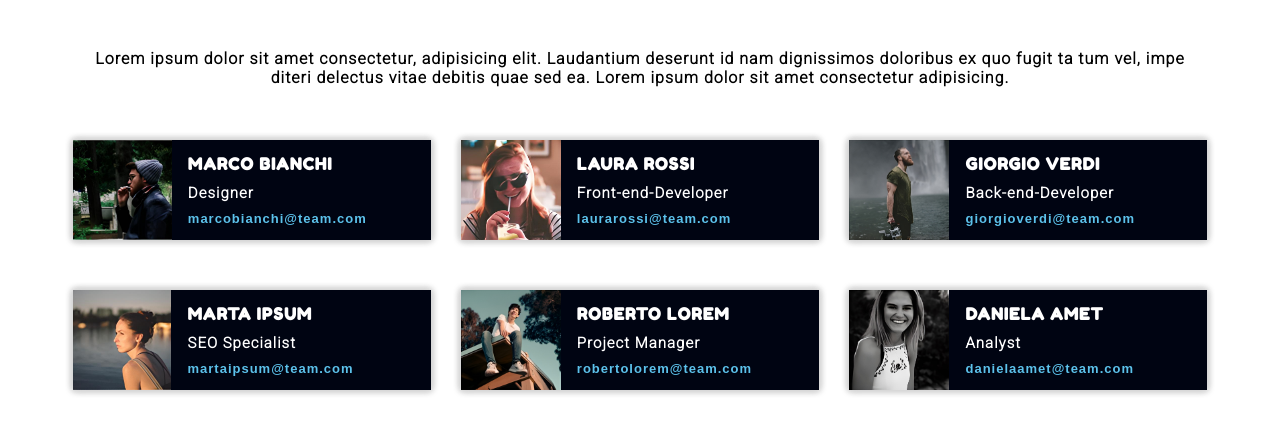
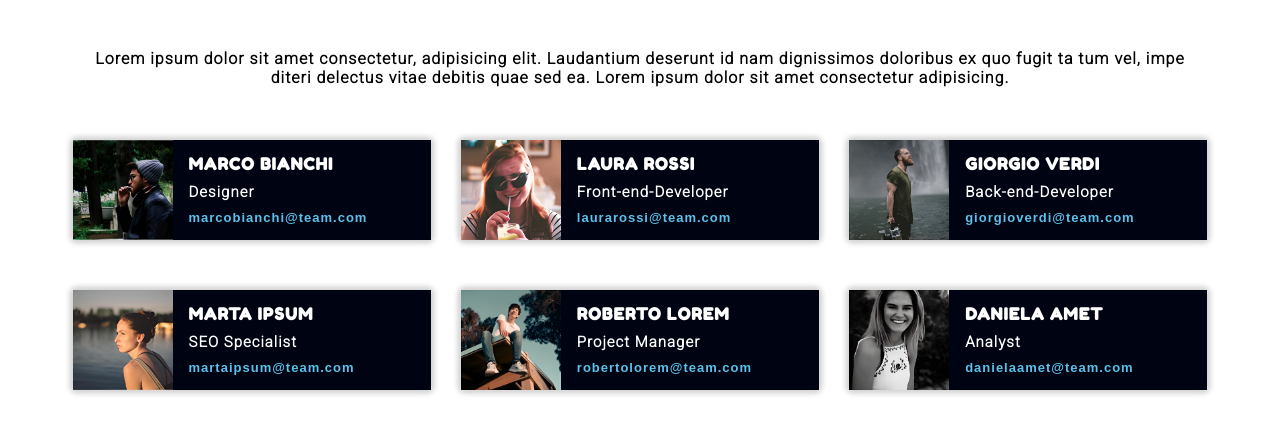
Before and after one commit to M6Irinel/html-css-float-cards, a plain HTML site: page index.html in a window 1280 px wide. Shown: the part 82-516 px from the top of the page. Drawn offline with Linux system fonts and the light colour scheme; a web font is replaced by a local one.

Commit message:
aggiunto max-width

```diff
--- a/css/style.css
+++ b/css/style.css
@@ -24,14 +24,14 @@ header > h1 {
     font-size: 37px;
 }
 
-header > h1, .cards > h3 {
+header > h1, .cards h3 {
     font-family: 'Fredoka One', cursive;
 }
 
 /* MAIN -------------------------------------------- */
 
 main {
-    width: 1135px;
+    max-width: 1135px;
     margin: auto;
 }
 
@@ -69,9 +69,10 @@ main > p {
     color: #fff;
 
     width: calc(calc(100% - 30px * 2) / 3);
-    height: 100px;
     margin-bottom: 50px;
     margin-right: 30px;
+
+    overflow: hidden;
 
     /* OMBRE */
     box-shadow: 2px 2px var(--sfocatura_ombre) var(--background_color), -2px 2px var(--sfocatura_ombre) var(--background_color), 2px -2px var(--sfocatura_ombre) var(--background_color), -2px -2px var(--sfocatura_ombre) var(--background_color);
@@ -83,25 +84,28 @@ main > p {
 
 .cards img {
     float: left;
-    height: 100%;
+    height: 100px;
+    width: 100px;
     margin-right: 16px;
 }
 
-.cards h3 {
-    margin-top: 14px;
+.cards > .info > h3 {
     font-size: 16.5px;
     letter-spacing: 1px;
+    margin-top: 14px;
 }
 
-.cards *:not(img){
+.cards > .info > * {
     height: calc(calc(100% - 11px) / 3);
+    margin-bottom: 9px;
+    display: block;
 }
 
-.cards > p {
+.cards > .info > p {
     font-size: 15px;
 }
 
-.cards > a, .cards > p {
+.cards > .info > a, .cards > .info > p {
     font-weight: 600;
     letter-spacing: 1px;
 }
@@ -110,7 +114,5 @@ a.email {
     font-size: 13px;
     font-family: 'ABeeZee', sans-serif;
     color: #5cc2eb;
-    position: relative;
-    bottom: 5px;
     text-decoration: none;
 }
--- a/index.html
+++ b/index.html
@@ -28,44 +28,56 @@
 
             <div class="cards">
                 <img src="img/marcobianchi.JPG" alt="Marco Bianchi">
+                <div class="info">
                     <h3>MARCO BIANCHI</h3>
                     <p>Designer</p>
                     <a href="#" class="email">marcobianchi@team.com</a>
                 </div>
+            </div>
 
             <div class="cards">
                 <img src="img/laurarossi.JPG" alt="Laura Rossi">
+                <div class="info">
                     <h3>LAURA ROSSI</h3>
                     <p>Front-end-Developer</p>
                     <a href="#" class="email">laurarossi@team.com</a>
                 </div>
+            </div>
 
             <div class="cards">
                 <img src="img/giorgioverdi.JPG" alt="Giorgio Verdi">
+                <div class="info">
                     <h3>GIORGIO VERDI</h3>
                     <p>Back-end-Developer</p>
                     <a href="#" class="email">giorgioverdi@team.com</a>
                 </div>
+            </div>
 
             <div class="cards">
                 <img src="img/martaipsum.JPG" alt="Marta Ipsum">
+                <div class="info">
                     <h3>MARTA IPSUM</h3>
                     <p>SEO Specialist</p>
                     <a href="#" class="email">martaipsum@team.com</a>
                 </div>
+            </div>
 
             <div class="cards">
                 <img src="img/robertolorem.JPG" alt="Roberto Lorem">
+                <div class="info">
                     <h3>ROBERTO LOREM</h3>
                     <p>Project Manager</p>
                     <a href="#" class="email">robertolorem@team.com</a>
                 </div>
+            </div>
 
             <div class="cards">
                 <img src="img/danielaamet.JPG" alt="Daniela Amet">
+                <div class="info">
                     <h3>DANIELA AMET</h3>
                     <p>Analyst</p>
                     <a href="#" class="email">danielaamet@team.com</a>
+                </div>
             </div>
 
         </div>
```
Lines whose indentation alone changed are shown as unchanged.
